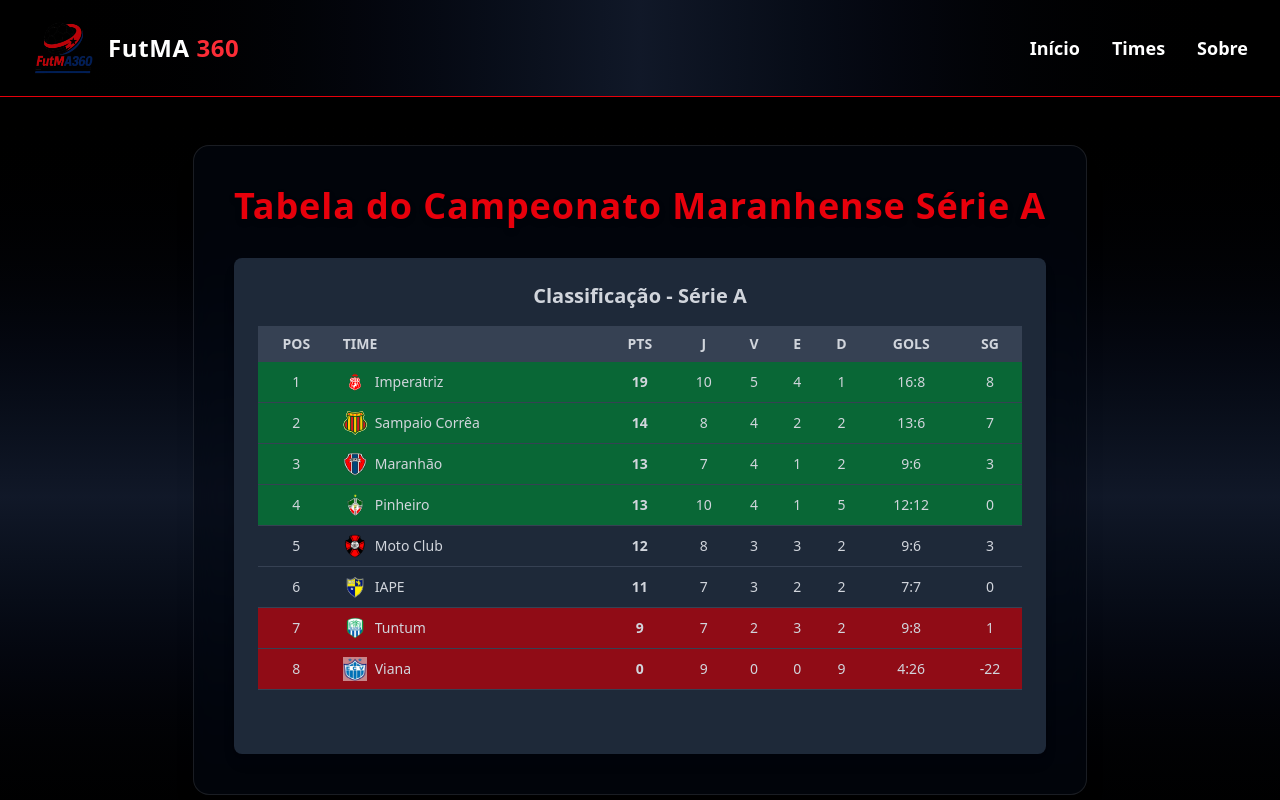
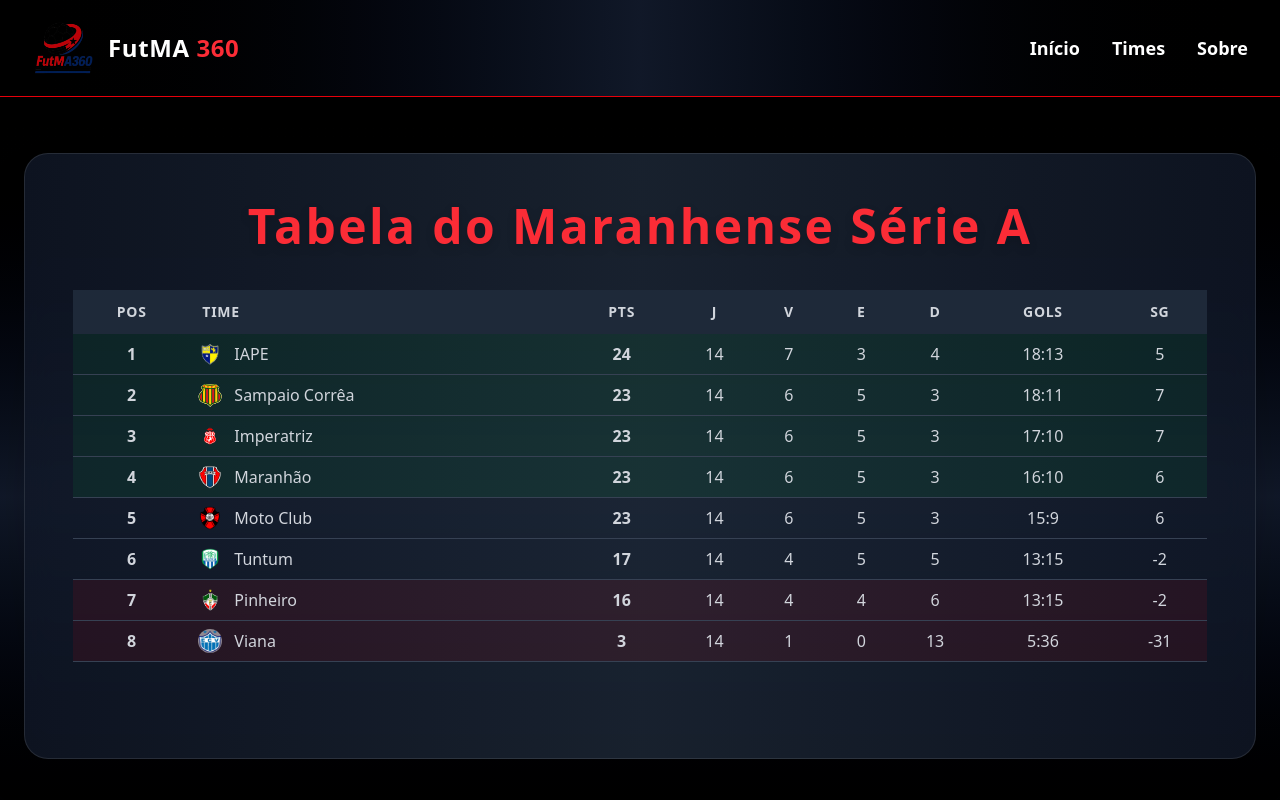
Before and after one commit to davikomura/maranhaofut360, a React (Vite) app: page /Serie-A in a window 1280 px wide. Shown: the top 800 px of the page. Built offline with nearby package versions, Linux system fonts and the light colour scheme.

Commit message:
alteracao no design

```diff
--- a/src/components/LeagueTable.tsx
+++ b/src/components/LeagueTable.tsx
@@ -39,17 +39,17 @@
       return (
         <tr
           key={team.name}
-          className={`text-center border-b border-gray-700 text-xs md:text-sm transition duration-200 ${
+          className={`text-center border-b border-gray-700 text-sm md:text-base transition duration-200 ${
             isTop
-              ? "bg-green-700/70 hover:bg-green-600"
+              ? "bg-green-600/10 hover:bg-green-600/20"
               : isBottom
-              ? "bg-red-700/70 hover:bg-red-600"
-              : "hover:bg-gray-700/50"
+              ? "bg-red-600/10 hover:bg-red-600/20"
+              : "hover:bg-gray-700/30"
           }`}
         >
-          <td className="p-2">{index + 1}</td>
-          <td className="p-2 flex items-center gap-2">
-            <img src={team.logo} alt={team.name} className="w-5 h-5 md:w-6 md:h-6" />
+          <td className="p-2 font-semibold">{index + 1}</td>
+          <td className="p-2 flex items-center gap-3 text-left">
+            <img src={team.logo} alt={team.name} className="w-6 h-6 rounded-full" />
             <span className="truncate">{team.name}</span>
           </td>
           <td className="p-2 font-bold">{team.points}</td>
@@ -57,9 +57,7 @@
           <td className="p-2">{team.wins}</td>
           <td className="p-2">{team.draws}</td>
           <td className="p-2">{team.losses}</td>
-          <td className="p-2 hidden md:table-cell">
-            {team.goalsFor}:{team.goalsAgainst}
-          </td>
+          <td className="p-2 hidden md:table-cell">{team.goalsFor}:{team.goalsAgainst}</td>
           <td className="p-2">{team.goalDifference}</td>
         </tr>
       );
@@ -71,27 +69,33 @@
       goalDifference: t.goalsFor - t.goalsAgainst,
     }));
     const sortedTeams = teamsWithGD.sort((a, b) =>
-      b.points !== a.points ? b.points - a.points : b.goalDifference - a.goalDifference
+      b.points !== a.points
+        ? b.points - a.points
+        : b.goalDifference !== a.goalDifference
+        ? b.goalDifference - a.goalDifference
+        : b.goalsFor - a.goalsFor
     );
 
     return (
-      <div className="mb-10">
+      <div className="mb-12">
         {title && (
-          <h4 className="text-center text-md md:text-lg font-bold text-gray-300 mb-2">{title}</h4>
+          <h4 className="text-center text-lg md:text-xl font-bold text-gray-100 mb-6 tracking-wide">
+            {title}
+          </h4>
         )}
         <div className="overflow-x-auto">
-          <table className="w-full text-gray-300">
-            <thead>
-              <tr className="bg-gray-700 text-xs md:text-sm uppercase">
-                <th className="p-2">Pos</th>
-                <th className="p-2 text-left">Time</th>
-                <th className="p-2">Pts</th>
-                <th className="p-2 hidden md:table-cell">J</th>
-                <th className="p-2">V</th>
-                <th className="p-2">E</th>
-                <th className="p-2">D</th>
-                <th className="p-2 hidden md:table-cell">Gols</th>
-                <th className="p-2">SG</th>
+          <table className="w-full min-w-[600px] text-gray-300 text-sm md:text-base">
+            <thead className="bg-gray-800 text-xs md:text-sm uppercase tracking-wider">
+              <tr>
+                <th className="p-3">Pos</th>
+                <th className="p-3 text-left">Time</th>
+                <th className="p-3">Pts</th>
+                <th className="p-3 hidden md:table-cell">J</th>
+                <th className="p-3">V</th>
+                <th className="p-3">E</th>
+                <th className="p-3">D</th>
+                <th className="p-3 hidden md:table-cell">Gols</th>
+                <th className="p-3">SG</th>
               </tr>
             </thead>
             <tbody>{renderTableRows(sortedTeams, top, bottom)}</tbody>
@@ -102,11 +106,7 @@
   };
 
   return (
-    <div className="bg-gray-800 p-4 md:p-6 rounded-lg shadow-lg">
-      <h3 className="text-lg md:text-xl font-bold text-center text-gray-300 mb-4">
-        Classificação - Série {league}
-      </h3>
-
+    <div className="w-full">
       {seriesKey === "serieA"
         ? renderTable(data.serieA, undefined, 4, 2)
         : ["group1", "group2"].map((groupKey, i) =>
--- a/src/components/data/teams.json
+++ b/src/components/data/teams.json
@@ -3,90 +3,90 @@
     {
       "name": "Imperatriz",
       "logo": "/img/Imperatriz FC.svg",
-      "points": 19,
-      "games": 10,
-      "wins": 5,
-      "draws": 4,
-      "losses": 1,
-      "goalsFor": 16,
-      "goalsAgainst": 8
+      "points": 23,
+      "games": 14,
+      "wins": 6,
+      "draws": 5,
+      "losses": 3,
+      "goalsFor": 17,
+      "goalsAgainst": 10
     },
     {
       "name": "Sampaio Corrêa",
       "logo": "/img/sampaio-correa-logo.svg",
-      "points": 14,
-      "games": 8,
-      "wins": 4,
-      "draws": 2,
-      "losses": 2,
-      "goalsFor": 13,
-      "goalsAgainst": 6
+      "points": 23,
+      "games": 14,
+      "wins": 6,
+      "draws": 5,
+      "losses": 3,
+      "goalsFor": 18,
+      "goalsAgainst": 11
     },
     {
       "name": "Pinheiro",
       "logo": "/img/PinheiroMA.png",
-      "points": 13,
-      "games": 10,
+      "points": 16,
+      "games": 14,
       "wins": 4,
-      "draws": 1,
-      "losses": 5,
-      "goalsFor": 12,
-      "goalsAgainst": 12
+      "draws": 4,
+      "losses": 6,
+      "goalsFor": 13,
+      "goalsAgainst": 15
     },
     {
       "name": "IAPE",
       "logo": "/img/iape.png",
-      "points": 11,
-      "games": 7,
-      "wins": 3,
-      "draws": 2,
-      "losses": 2,
-      "goalsFor": 7,
-      "goalsAgainst": 7
+      "points": 24,
+      "games": 14,
+      "wins": 7,
+      "draws": 3,
+      "losses": 4,
+      "goalsFor": 18,
+      "goalsAgainst": 13
     },
     {
       "name": "Maranhão",
       "logo": "/img/Maranhão_Atlético_Clube.png",
-      "points": 13,
-      "games": 7,
-      "wins": 4,
-      "draws": 1,
-      "losses": 2,
-      "goalsFor": 9,
-      "goalsAgainst": 6
+      "points": 23,
+      "games": 14,
+      "wins": 6,
+      "draws": 5,
+      "losses": 3,
+      "goalsFor": 16,
+      "goalsAgainst": 10
     },
     {
       "name": "Moto Club",
       "logo": "/img/Moto_Club_logo.png",
-      "points": 12,
-      "games": 8,
-      "wins": 3,
-      "draws": 3,
-      "losses": 2,
-      "goalsFor": 9,
-      "goalsAgainst": 6
+      "points": 23,
+      "games": 14,
+      "wins": 6,
+      "draws": 5,
+      "losses": 3,
+      "goalsFor": 15,
+      "goalsAgainst": 9
     },
     {
       "name": "Tuntum",
       "logo": "/img/Escudo_Tuntum_EC.png",
-      "points": 9,
-      "games": 7,
-      "wins": 2,
-      "draws": 3,
-      "losses": 2,
-      "goalsFor": 9,
-      "goalsAgainst": 8
+      "points": 17,
+      "games": 14,
+      "wins": 4,
+      "draws": 5,
+      "losses": 5,
+      "goalsFor": 13,
+      "goalsAgainst": 15
     },
     {
       "name": "Viana",
       "logo": "/img/ECViana.png",
-      "points": 0,
-      "games": 9,
-      "wins": 0,
+      "points": 3,
+      "games": 14,
+      "wins": 1,
       "draws": 0,
-      "losses": 9,
-      "goalsFor": 4,
-      "goalsAgainst": 26
+      "losses": 13,
+      "goalsFor": 5,
+      "goalsAgainst": 36
     }
   ],
 
--- a/src/pages/SerieA.tsx
+++ b/src/pages/SerieA.tsx
@@ -2,11 +2,11 @@
 
 export const SerieA = () => {
   return (
-    <div className="min-h-screen flex flex-col bg-gradient-to-b from-black via-gray-900 to-black text-white">
-      <main className="max-w-6xl mx-auto py-12 px-4">
-        <section className="bg-gray-950/60 p-6 md:p-10 rounded-2xl shadow-xl backdrop-blur-md border border-white/10">
-          <h2 className="text-3xl md:text-4xl font-extrabold text-center mb-8 text-red-600 tracking-wide drop-shadow-md">
-            Tabela do Campeonato Maranhense Série A
+    <div className="min-h-screen flex flex-col bg-gradient-to-b from-black via-gray-900 to-black text-gray-200">
+      <main className="w-full max-w-7xl mx-auto py-14 px-6">
+        <section className="bg-gradient-to-r from-gray-900/80 via-gray-800/80 to-gray-900/80 p-8 md:p-12 rounded-3xl shadow-2xl backdrop-blur-lg border border-white/10">
+          <h2 className="text-4xl md:text-5xl font-bold text-center mb-10 text-red-500 tracking-wider drop-shadow-lg">
+            Tabela do Maranhense Série A
           </h2>
           <LeagueTable league="A" />
         </section>
```
